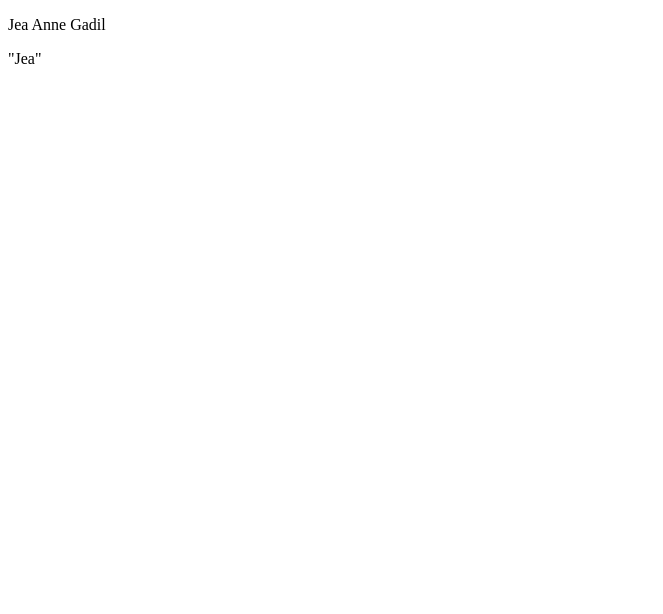
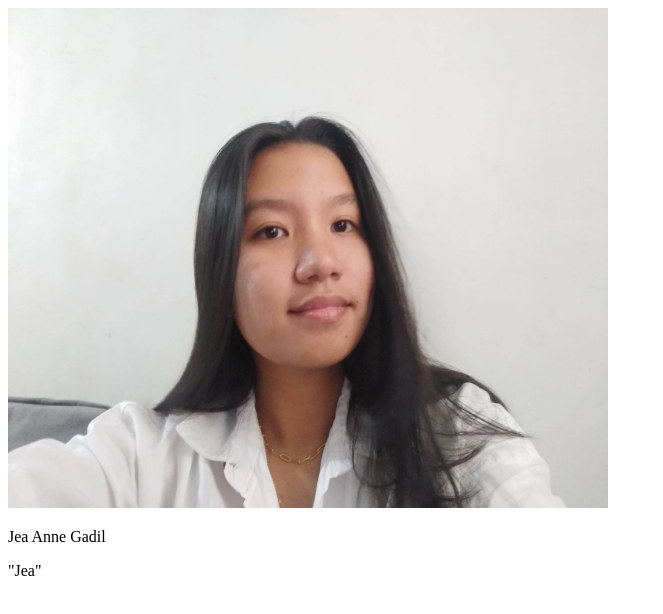
Before and after one commit to JeaAnne18/JeaAnne18.github.io, a plain HTML site: page index.html in a window 1280 px wide. Shown: the whole page, without its empty margins (0-663 px from the left). Drawn offline with Linux system fonts and the light colour scheme.

Commit message:
feat: added my name, nickname, and photo

```diff
--- a/index.html
+++ b/index.html
@@ -4,6 +4,7 @@
       <title>My Website</TITLE>
       </head>
    <body>
+    <img src="my_img.jpg" alt="Jea Anne's Photo" width="600" height="500">
       <p>Jea Anne Gadil</p>
       <p>"Jea"</p>
       </body>
```
Also changed, not shown: my_img.jpg (added).
